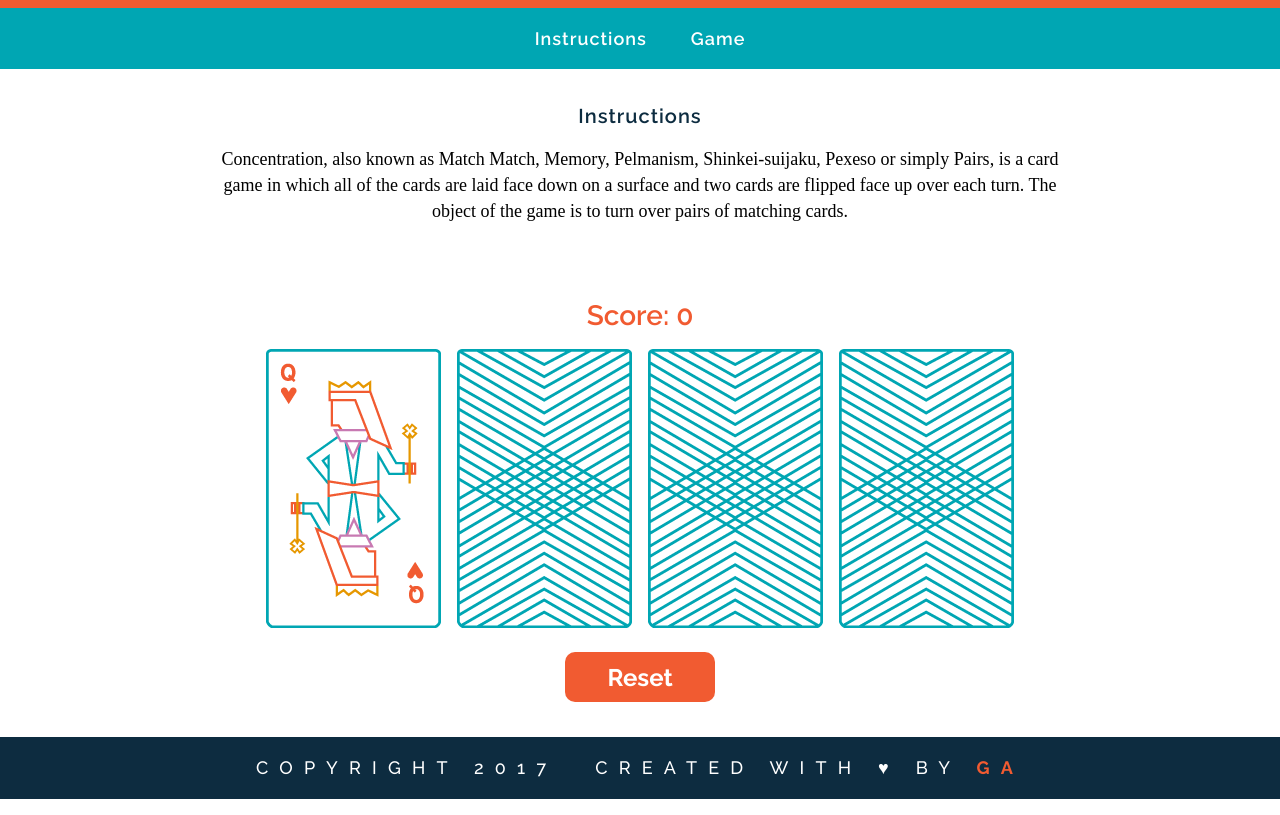
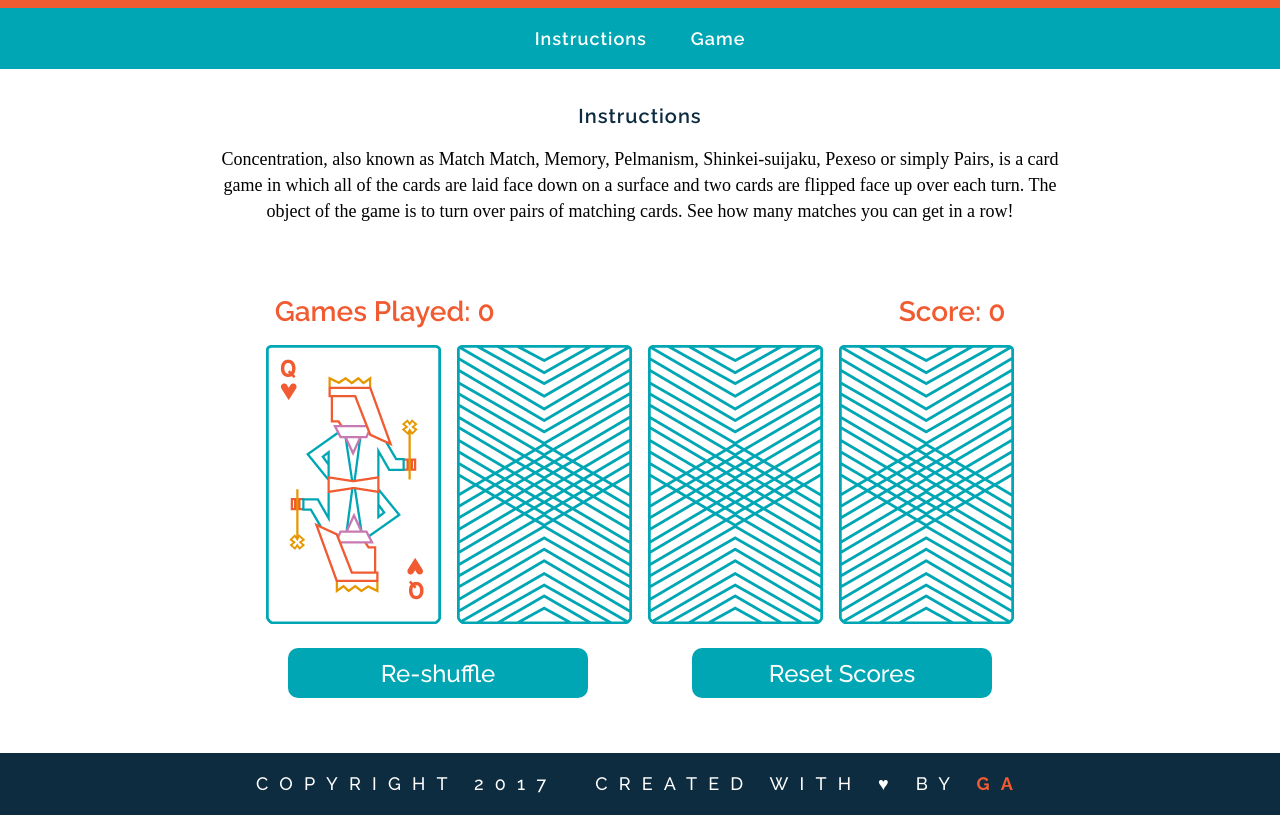
Before and after one commit to bradleyden/wdi-fundamentals-memorygame, a plain HTML site: page index.html in a window 1280 px wide. Both pictures are taken after a click on the picture 353 px from the left and 577 px from the top of the page. Shown: the part 89-904 px from the top of the page. Drawn offline with Linux system fonts and the light colour scheme; a web font is replaced by a local one.

Commit message:
added shuffle and scores

```diff
--- a/css/style.css
+++ b/css/style.css
@@ -102,26 +102,40 @@ font-size: 0;
 	font-weight: 700;
 }
 
-#reset {
+#reset-board, #reset-scores {
 	font-family: Raleway;
-	font-weight: 800;
+	font-weight: 500;
 	font-size: 24px;
 	color: white;
-	background-color: #f15B31;
+	background-color: #00A6B3;
 	border-radius: 10px;
-	width: 150px;
+	width: 300px;
 	height: 50px;
 	border: none;
-	margin-top: 20px;
+	margin: 20px 50px;
 }
 
-#message-box, #score-board {
+#message-box, #score-board, #game-count {
 	font-family: Raleway;
-	font-size: 28px;
 	font-weight: 600;
-	color: #f15B31;
 }
 
-#score-board {
-	margin-bottom: -20px;
+#score-board, #game-count {
+	font-size: 28px;
+	display: inline;
+	color: #F15B31;
 }
+
+#message-box {
+	color: #00A6B3;
+	font-size: 32px;
+	padding-bottom: 20px;
+}
+
+#game-count {
+	margin-right: 400px;
+}
+
+#game-board {
+	margin-top: -20px;
+}
--- a/index.html
+++ b/index.html
@@ -15,11 +15,13 @@
 </nav>
 <main>
 <h2 id="instructions">Instructions</h2>
-<p>Concentration, also known as Match Match, Memory, Pelmanism, Shinkei-suijaku, Pexeso or simply Pairs, is a card game in which all of the cards are laid face down on a surface and two cards are flipped face up over each turn. The object of the game is to turn over pairs of matching cards.</p>
+<p>Concentration, also known as Match Match, Memory, Pelmanism, Shinkei-suijaku, Pexeso or simply Pairs, is a card game in which all of the cards are laid face down on a surface and two cards are flipped face up over each turn. The object of the game is to turn over pairs of matching cards. See how many matches you can get in a row!</p>
 <div id="message-box"><br></div>
+<p id="game-count">Games Played: 0</p>
 <p id="score-board">Score: 0</p>
 <div id="game-board" class="board clearfix"></div>
-<button id="reset">Reset</button>
+<button id="reset-board">Re-shuffle</button>
+<button id="reset-scores">Reset Scores</button>
 </main>
 <footer class="clearfix">
 	<p class="copyright">Copyright 2017</p>
--- a/js/main.js
+++ b/js/main.js
@@ -22,8 +22,32 @@ var cards = [
 ];
 var cardsInPlay = [];
 var playerScore = 0;
+var gamesPlayed = 0;
+
+function shuffle(a) {
+    var j, x, i;
+    for (i = a.length; i; i--) {
+        j = Math.floor(Math.random() * i);
+        x = a[i - 1];
+        a[i - 1] = a[j];
+        a[j] = x;
+    }
+}
+
+var resetScores = function() {
+	resetBoard();
+	playerScore = 0;
+	gamesPlayed = 0;
+	var scoreUpdate = document.getElementById("score-board");
+	scoreUpdate.textContent = "Score: " + playerScore;
+	var gameCountUpdate = document.getElementById("game-count");
+	gameCountUpdate.textContent = "Games Played: " + gamesPlayed;
+}
 
 var checkForMatch = function() {
+    var gameCountUpdate = document.getElementById("game-count");
+    gamesPlayed = gamesPlayed + 1;
+    gameCountUpdate.textContent = "Games Played: " + gamesPlayed;
 	if (cardsInPlay[0] === cardsInPlay[1]) {
       var victory = document.getElementById("message-box");
       victory.textContent = "Congratulations! You found a match!";
@@ -40,6 +64,7 @@ var flipCard = function() {
     var cardId = this.getAttribute('data-id');
     cardsInPlay.push(cards[cardId].rank);
     this.setAttribute("src", cards[cardId].cardImage);
+    this.removeEventListener('click', flipCard);
 
     if (cardsInPlay.length === 2) {
 	  checkForMatch();
@@ -47,13 +72,15 @@ var flipCard = function() {
 };
 
 var createBoard = function() {
+	shuffle(cards);
 	for (var i = 0; i < cards.length; i++) {
 		var cardElement = document.createElement('img');
 		cardElement.setAttribute('src', 'images/back.png');
 		cardElement.setAttribute('data-id', i);
 		cardElement.addEventListener('click', flipCard);
 		document.getElementById("game-board").appendChild(cardElement);
-		document.getElementById('reset').addEventListener('click', resetBoard);
+		document.getElementById('reset-board').addEventListener('click', resetBoard);
+		document.getElementById('reset-scores').addEventListener('click', resetScores);
 	}
 };
 
```
